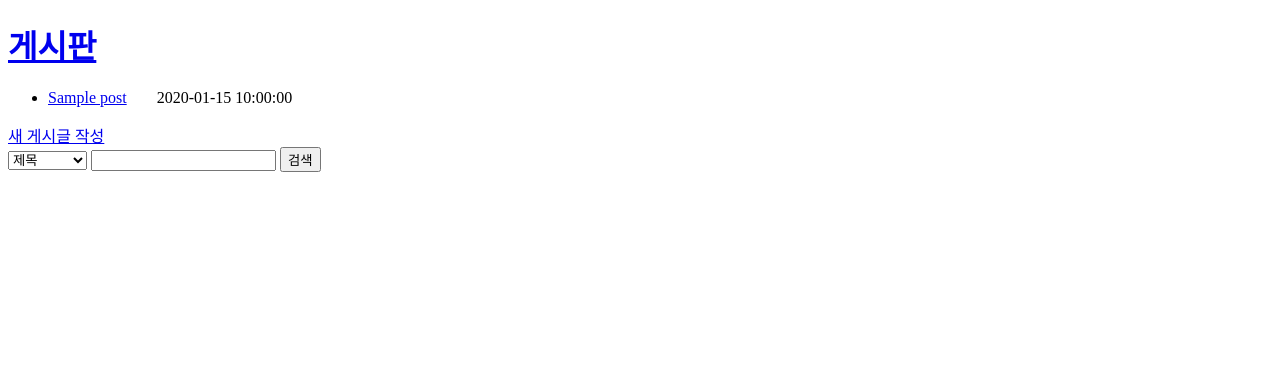
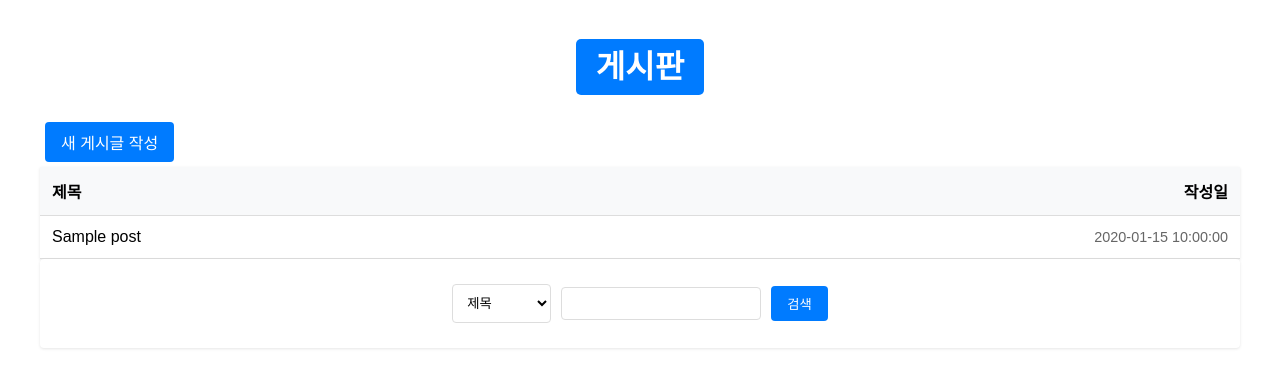
Before and after one commit to scoyana/Mission3_Flask_board, a Flask app: page / in a window 1280 px wide. Shown: the top 388 px of the page. Run offline with Flask 3, Linux system fonts and the light colour scheme; tables that the repository leaves empty hold one stand-in row (values such as "Sample post").

Commit message:
[Update] 최소 게시판 모두 구현

```diff
--- a/static/style.css
+++ b/static/style.css
@@ -1,3 +1,167 @@
+/* 게시판 타이틀 스타일 */
+#index_title {
+    background-color: #007bff;
+    color: white;
+    padding: 10px 20px;
+    border-radius: 5px;
+    text-decoration: none;
+}
+
+/* 전체 페이지 스타일 */
+body {
+    font-family: 'Noto Sans KR', sans-serif;
+    max-width: 1200px;
+    margin: 0 auto;
+    padding: 20px;`
+    background-color: #f5f5f5;
+}
+
+/* 게시글 목록 테이블 스타일 */
+#index_table {
+    width: 100%;
+    border-collapse: collapse;
+    background-color: rgba(255, 255, 255, 0.849);
+    box-shadow: 0 1px 3px rgba(0,0,0,0.1);
+}
+
+#time_title {
+    text-align: right;
+}
+
 #time {
-    margin-left: 30px;
+    text-align: right;
 }
+
+/* 공통 스타일 */
+.card {
+    background-color: white;
+    padding: 20px;
+    border-radius: 4px;
+    box-shadow: 0 1px 3px rgba(0,0,0,0.1);
+}
+
+/* 헤더 스타일 */
+h1 {
+    color: #333;
+    text-align: center;
+    margin-bottom: 30px;
+}
+
+h1 a {
+    text-decoration: none;
+    color: inherit;
+}
+
+/* 게시글 목록 테이블 스타일 */
+table {
+    width: 100%;
+    border-collapse: collapse;
+    background-color: white;
+    box-shadow: 0 1px 3px rgba(0,0,0,0.1);
+}
+
+th, td {
+    padding: 12px;
+    text-align: left;
+    border-bottom: 1px solid #ddd;
+}
+
+th {
+    background-color: #f8f9fa;
+    font-weight: bold;
+}
+
+tr:hover {
+    background-color: #f8f9fa;
+}
+
+/* 링크 스타일 */
+a {
+    text-decoration: none;
+    color: inherit;
+}
+
+/* 검색 폼 스타일 */
+.search-form {
+    margin-bottom: 20px;
+    text-align: center;
+    display: flex;
+    justify-content: center;
+    align-items: center;
+    gap: 10px;
+}
+
+#select_option {
+    padding: 10px;
+    border: 1px solid #ddd;
+    border-radius: 4px;
+    background-color: white;
+}
+
+#keyword {
+    padding: 8px;
+    border: 1px solid #ddd;
+    border-radius: 4px;
+    width: 200px;
+}
+
+#search_button {
+    margin: 0;
+}
+
+/* 버튼 스타일 */
+.button {
+    display: inline-block;
+    padding: 8px 16px;
+    background-color: #007bff;
+    color: white;
+    text-decoration: none;
+    border-radius: 4px;
+    margin: 5px;
+    border: none;
+    cursor: pointer;
+}
+
+.button:hover {
+    background-color: #0056b3;
+}
+
+.delete_form {
+    display: inline;
+    background: none;
+    padding: 0;
+    box-shadow: none;
+}
+
+.button.danger {
+    background-color: #dc3545;
+    margin: 0;
+    height: 38px;
+}
+
+.button.danger:hover {
+    background-color: #c82333;
+}
+
+/* 폼 스타일 */
+form {
+    background-color: white;
+    padding: 20px;
+    border-radius: 4px;
+    box-shadow: 0 1px 3px rgba(0,0,0,0.1);
+}
+
+input[type="text"], textarea {
+    width: 100%;
+    padding: 8px;
+    margin: 8px 0;
+    border: 1px solid #ddd;
+    border-radius: 4px;
+    box-sizing: border-box;
+}
+
+/* 시간 표시 스타일 */
+#time {
+    color: #666;
+    font-size: 0.9em;
+}
--- a/templates/index.html
+++ b/templates/index.html
@@ -10,24 +10,33 @@
     />
   </head>
   <body>
-    <h1><a href="{{ url_for('home') }}">게시판</a></h1>
-    <ul>
-      {% for post in posts %}
-      <li>
-        <a href="{{ url_for('view_post', post_id=post[0]) }}">{{ post[1] }}</a
-        ><span id="time">{{ post[3] }}</span>
-      </li>
-      {% endfor %}
-    </ul>
-    <a href="{{ url_for('post') }}">새 게시글 작성</a><br />
-    <form action="{{ url_for('search') }}" , method="POST">
-      <select name="search_option">
+    <h1><a href="{{ url_for('home') }}", id="index_title">게시판</a></h1>
+    <a href="{{ url_for('post') }}" class="button">새 게시글 작성</a>
+    <table id="index_table">
+      <thead>
+        <tr>
+          <th>제목</th>
+          <th id="time_title">작성일</th>
+        </tr>
+      </thead>
+      <tbody>
+        {% for post in posts %}
+        <tr>
+          <td><a href="{{ url_for('view_post', post_id=post[0]) }}">{{ post[1] }}</a></td>
+          <td id="time">{{ post[3] }}</td>
+        </tr>
+        {% endfor %}
+      </tbody>
+    </table>
+
+    <form action="{{ url_for('search') }}" method="POST" class="search-form">
+      <select name="search_option" id="select_option">
         <option value="title">제목</option>
         <option value="content">내용</option>
         <option value="all">제목+내용</option>
       </select>
-      <input type="text" name="keyword" required />
-      <button type="submit" id="search_button">검색</button>
+      <input type="text" name="keyword" id="keyword" required />
+      <button type="submit" class="button" id="search_button">검색</button>
     </form>
   </body>
 </html>
```
Also changed, not shown: static/main.js (+41 -2 lines), templates/edit_post.html (+6 -4 lines), templates/post.html (+4 -5 lines), templates/view_post.html (+17 -10 lines).
